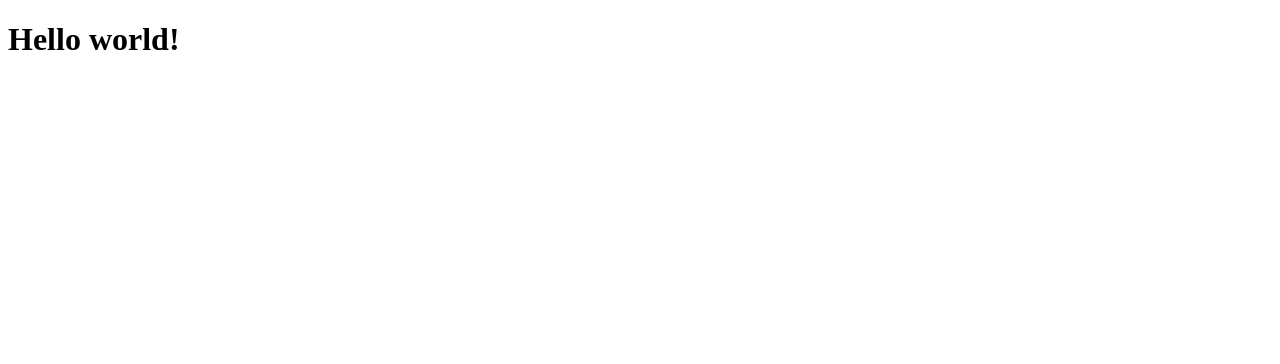
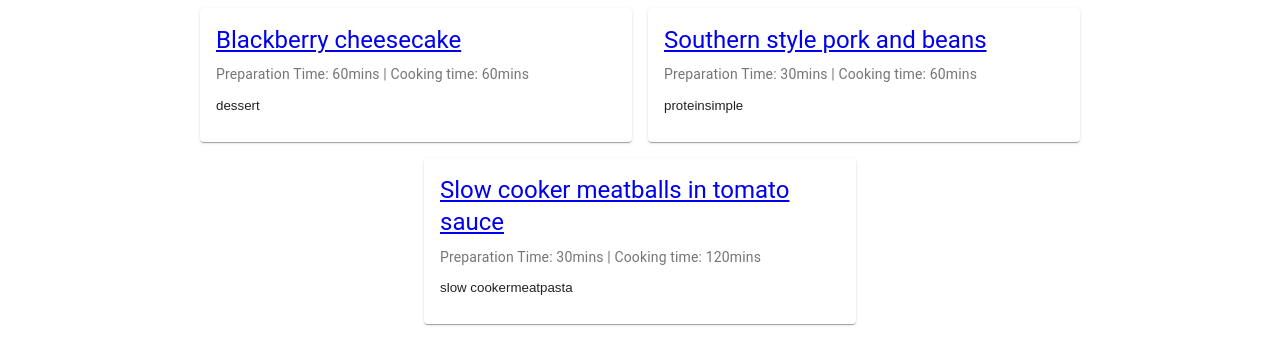
Before and after one commit to ollymonger/react-recipes, a React app: page / in a window 1280 px wide. Shown: the top 364 px of the page. Built offline with nearby package versions, Linux system fonts and the light colour scheme.

Commit message:
Recipes shown on "/" (#1)
* All Recipes shown on /

* Formatted document to correct warnings

* Code review feedback

* Code review feedback

```diff
--- a/src/index.tsx
+++ b/src/index.tsx
@@ -1,13 +1,17 @@
 import * as React from "react";
 import * as ReactDOM from "react-dom";
 import { RepositoriesContext, initialiseRepositories } from "./context";
+import { BrowserRouter as Router, Route, Link } from "react-router-dom";
+import { AllRecipes } from "./recipes/recipes";
 
 const repositories = initialiseRepositories();
 
 const App: React.FunctionComponent = () => {
     return (
         <RepositoriesContext.Provider value={repositories}>
-            <h1>Hello world!</h1>
+            <Router>
+                <Route path="/" exact component={AllRecipes} />
+            </Router>
         </RepositoriesContext.Provider>
     );
 };
--- /dev/null
+++ b/src/recipes/recipes.tsx
@@ -0,0 +1,60 @@
+import * as React from "react";
+import { Component, useContext, useEffect, useState } from "react";
+import { RecipeModel } from "../data/recipe-model";
+import { Card, CardActionArea, CardContent, Typography, Theme, makeStyles, createStyles, Grid, Paper } from "@material-ui/core";
+import { BrowserRouter as Router, Route, Link } from "react-router-dom";
+import { RepositoriesContext } from "../context";
+
+const useStyles = makeStyles((theme: Theme) =>
+    createStyles({
+        root: {
+            flexGrow: 1
+        },
+        card: {
+            width: 400,
+            padding: theme.spacing(2)
+        }
+    }));
+
+export const AllRecipes: React.FunctionComponent = props => {
+    const classes = useStyles(1);
+    const { recipeRepository } = React.useContext(RepositoriesContext);
+    const [recipes, setRecipes] = useState<RecipeModel[]>(null);
+
+    useEffect(() => {
+        const fetchRecipes = async () => {
+            setRecipes(recipeRepository.getThreeRandomRecipes());
+        };
+        fetchRecipes();
+    }, []);
+
+    if (recipes == null) {
+        return <p>Recipes are loading!</p>;
+    }
+
+    return (
+        <div>
+            <Grid container className={classes.root} spacing={2}>
+                <Grid item xs={12}>
+                    <Grid container justify="center" spacing={2}>
+                        {recipes.map((recipe, id: number) => (
+                            <Grid key={recipe.id} item>
+                                <Card className={classes.card}>
+                                    <CardActionArea>
+                                        <Link to={"/recipe/" + recipe.id}>
+                                            <Typography gutterBottom variant="h5" component="h2">{recipe.name}</Typography>
+                                        </Link>
+                                        <Typography variant="body2" color="textSecondary" component="p">
+                                            Preparation Time: {recipe.prepTime}mins | Cooking time: {recipe.cookTime}mins
+                                        </Typography>
+                                        <p>{recipe.tags}</p>
+                                    </CardActionArea>
+                                </Card>
+                            </Grid>
+                        ))}
+                    </Grid>
+                </Grid>
+            </Grid>
+        </div>
+    );
+};
```
